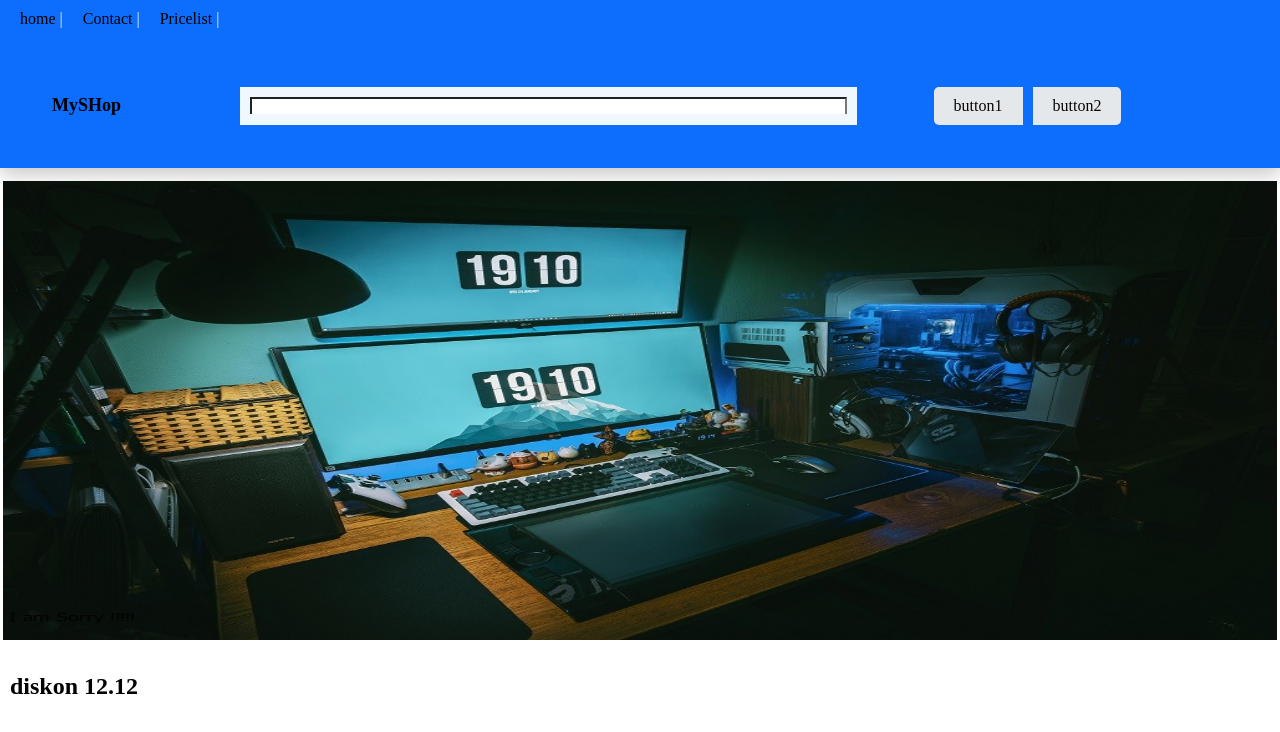
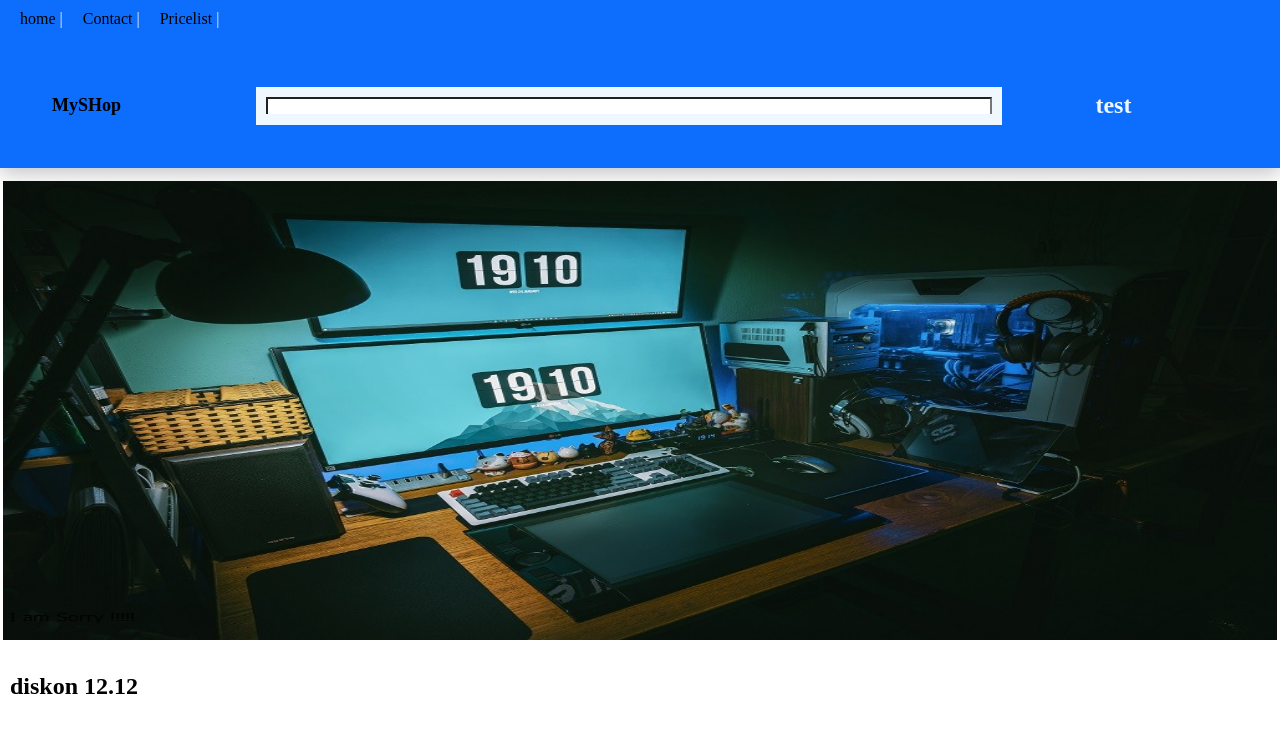
Before and after one commit to GalangYuhu0SecondAccount/studyCase-botcamp_genbox, a React (Vite) app: page /userLogin in a window 1280 px wide. Shown: the top 732 px of the page. Built offline with nearby package versions, Linux system fonts and the light colour scheme.

Commit message:
delete component  button

```diff
--- a/src/components/ValidaUserLogin/NavbarUser/NavbarUser.jsx
+++ b/src/components/ValidaUserLogin/NavbarUser/NavbarUser.jsx
@@ -30,8 +30,9 @@ const NavbarUser = () => {
                 </div>
         </div>
             <div className="comp_Button">
-                <span className="button1">button1</span>
-                <span className="button2">button2</span>
+                <h2>test</h2>
+                {/* <span className="button1">button1</span> */}
+                {/* <span className="button2">button2</span> */}
             </div>
       </div>
     </header>
```
